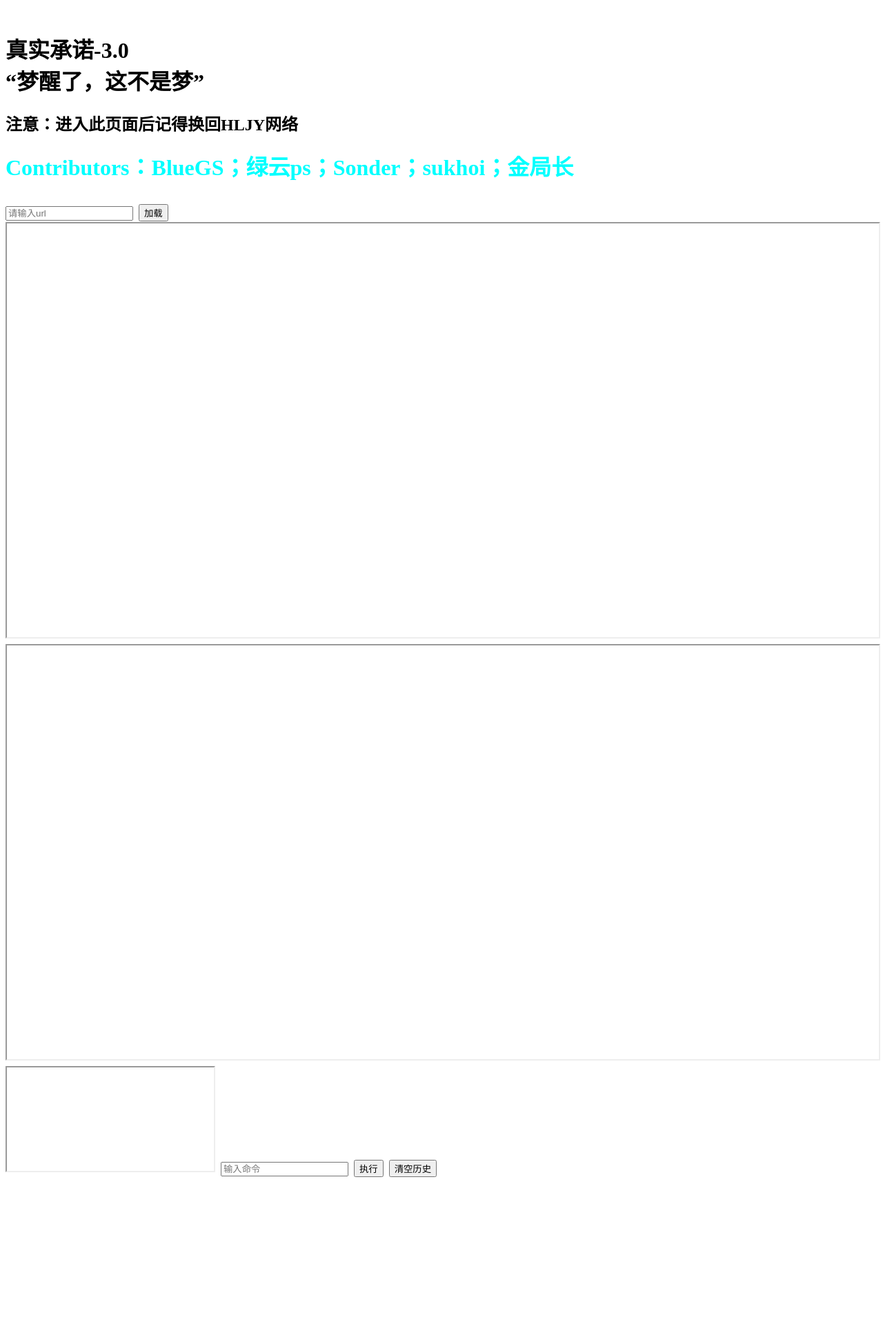
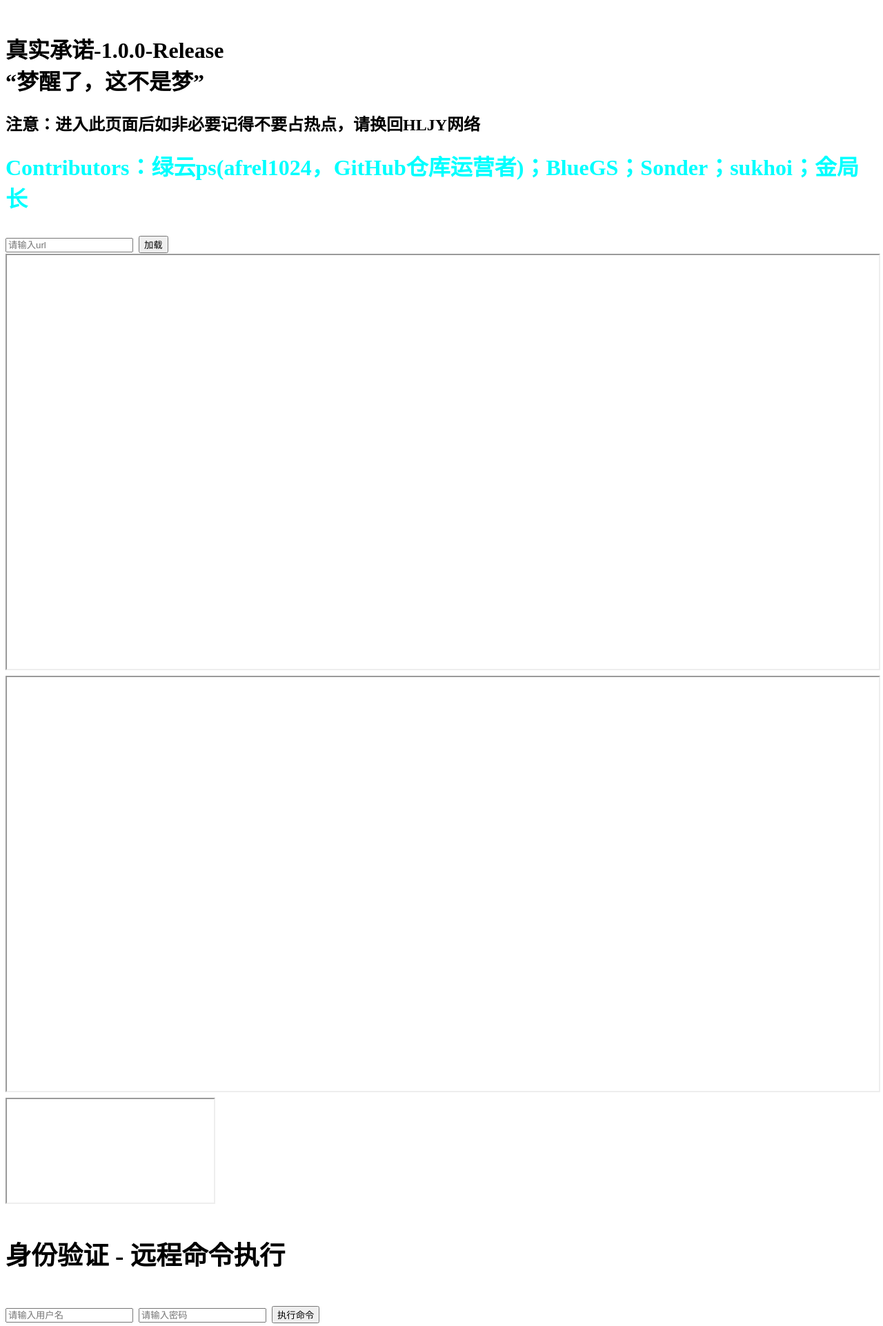
Before and after one commit to afrel1024/FKHL, a Flask app: page / in a window 1280 px wide. Shown: the top 1923 px of the page at 69% size. Before the commit the page ends 1707 px from the top, so only its background shows below. Run offline with Flask 3, Linux system fonts and the light colour scheme; data that the repository does not hold is empty; parts of the project's set-up code (start-up, migrations or seed data) failed here and were passed over; grey boxes are pictures that could not be loaded.

Commit message:
Add files via upload

```diff
--- a/app.py
+++ b/app.py
@@ -28,6 +28,35 @@ except Exception as e:
 
 app = Flask(__name__)
 CORS(app,resources={r"/":{"origins":""}})
+# 设置用于加密session的密钥
+app.secret_key = os.getenv("SECRET_KEY", "secret-key-example-default")
+
+# 配置默认的用户名和密码（可通过环境变量修改）
+AUTH_USERNAME = os.getenv("AUTH_USERNAME", "admin")
+AUTH_PASSWORD = os.getenv("AUTH_PASSWORD", "admin")
+
+# Session存储已登录状态
+@app.route('/login', methods=['POST'])
+def login():
+    """登录验证"""
+    username = request.form.get('username')
+    password = request.form.get('password')
+
+    if username == AUTH_USERNAME and password == AUTH_PASSWORD:
+        # 登录成功，设置session
+        return jsonify({"success": True})
+    else:
+        return jsonify({"success": False, "error": "账号或密码错误"}), 401
+
+@app.route('/auth-status')
+def auth_status():
+    """检查是否已登录"""
+    # 这里我们使用简单的验证方式，后续可扩展为session验证
+    return jsonify({"authenticated": True})  # TODO: 实现真实的session验证
+
+# 验证装饰器函数
+def check_auth(username, password):
+    return username == AUTH_USERNAME and password == AUTH_PASSWORD
 
 DENIED_DOMAINS={"example.com"}#域名黑名单
 def is_safe_url(target_url):
@@ -115,11 +144,23 @@ def executecmd(command):
     proc.wait
 @app.route('/execute')
 def execute():
-    command=request.args.get('command')
+    """执行命令前验证身份"""
+    # 获取用户名和密码
+    auth = request.authorization
+
+    if not auth or not check_auth(auth.username, auth.password):
+        # 需要身份验证
+        return Response(
+            "身份验证失败，请提供有效的用户名和密码",
+            401,
+            {'WWW-Authenticate': 'Basic realm="Login Required"'}
+        )
+
+    command = request.args.get('command')
     if not command:
-        return Response("data:err:not any command\n\n",mimetype='text/event-stream')
+        return Response("data:err:not any command\n\n", mimetype='text/event-stream')
     else:
-        return Response(executecmd(command),mimetype='text/event-stream')
+        return Response(executecmd(command), mimetype='text/event-stream')
 
 TEST_MODE = os.getenv("FLASK_TEST_MODE", "0") == "1"
 
--- a/templates/index.html
+++ b/templates/index.html
@@ -11,9 +11,9 @@ function resizeIframe() {
 </script>
 </head>
 <br>
-<h1>真实承诺-3.0<br>“梦醒了，这不是梦”<h1>
-<h2>注意：进入此页面后记得换回HLJY网络<h2>
-<h1 style="color:cyan">Contributors：BlueGS；绿云ps；Sonder；sukhoi；金局长<h1>
+<h1>真实承诺-1.0.0-Release<br>“梦醒了，这不是梦”<h1>
+<h2>注意：进入此页面后如非必要记得不要占热点，请换回HLJY网络<h2>
+<h1 style="color:cyan">Contributors：绿云ps(afrel1024，GitHub仓库运营者)；BlueGS；Sonder；sukhoi；金局长<h1>
 <input type="text" id="urlInput" placeholder="请输入url">
 <button onclick="loadUrl()" >加载</button>
 <iframe
@@ -39,26 +39,87 @@ function resizeIframe() {
   style="height:720;width:1280"
   src="https://192.168.137.1:443/sbhl">
 </iframe>
-<input type="text" id="commandInput" placeholder="输入命令">
-<button onclick="executeCommand()">执行</button>
-<button onclick="clearOutput()">清空历史</button>
+<div id="authSection">
+    <h3>身份验证 - 远程命令执行</h3>
+    <input type="text" id="usernameInput" placeholder="请输入用户名">
+    <input type="password" id="passwordInput" placeholder="请输入密码">
+    <button onclick="authenticateAndExecute()">执行命令</button>
+</div>
+<div id="commandSection" style="display:none;">
+    <h3>远程命令执行</h3>
+    <input type="text" id="commandInput" placeholder="输入命令">
+    <button onclick="executeCommand()">执行</button>
+    <button onclick="clearOutput()">清空历史</button>
+</div>
 <pre id="output" style="white-space:pre-wrap;"></pre>
 <script>
+  let authUsername = '';
+  let authPassword = '';
+
+  function authenticateAndExecute() {
+    authUsername = document.getElementById('usernameInput').value;
+    authPassword = document.getElementById('passwordInput').value;
+
+    if (!authUsername || !authPassword) {
+      alert('请输入用户名和密码');
+      return;
+    }
+
+    // 验证身份并显示命令执行区域
+    document.getElementById('authSection').style.display = 'none';
+    document.getElementById('commandSection').style.display = 'block';
+  }
+
   function executeCommand()
   {
-    const command=document.getElementById('commandInput').value;
-    const outputElement=document.getElementById('output');
-    outputElement.textContent+="\n---command:${command}---\n";
-    const eventSource=new EventSource('/execute?command=${encodeURIComponent(command)}');
-    eventSource.onmessage=function(event){
-      outputElement.textContent+=event.data;
+    const command = document.getElementById('commandInput').value;
+    const outputElement = document.getElementById('output');
+
+    if (!command) {
+      alert('请输入命令');
+      return;
+    }
+
+    // 创建包含Basic Auth的EventSource
+    outputElement.textContent += "\n---command:" + command + "---\n";
+
+    // 使用XMLHttpRequest来支持Basic Auth
+    const xhr = new XMLHttpRequest();
+    const url = '/execute?command=' + encodeURIComponent(command);
+
+    xhr.open('GET', url, true);
+    xhr.setRequestHeader('Authorization', 'Basic ' + btoa(authUsername + ':' + authPassword));
+    xhr.responseType = 'text';
+
+    // 处理响应 - 逐行读取
+    xhr.onprogress = function() {
+      if (xhr.readyState >= 3 && xhr.responseText) {
+        const receivedText = xhr.responseText;
+        // 更新输出
+        outputElement.textContent = receivedText;
+        // 滚动到底部
+        outputElement.scrollTop = outputElement.scrollHeight;
+      }
     };
-    eventSource.onerror=function(){
-      eventSource.close();
+
+    xhr.onload = function() {
+      if (xhr.status === 401) {
+        alert('身份验证失败，请检查用户名和密码');
+        // 显示验证界面
+        document.getElementById('authSection').style.display = 'block';
+        document.getElementById('commandSection').style.display = 'none';
+      }
     };
+
+    xhr.onerror = function() {
+      outputElement.textContent += "\n[错误] 请求失败\n";
+    };
+
+    xhr.send();
   }
-  function clearOutput(){
-    document.getElementById('output').textContent='';
+
+  function clearOutput() {
+    document.getElementById('output').textContent = '';
   }
 </script>
 <br><br><br><br><br><br><br><br><br><br><br><br><br><br><br><br><br><br>
```
